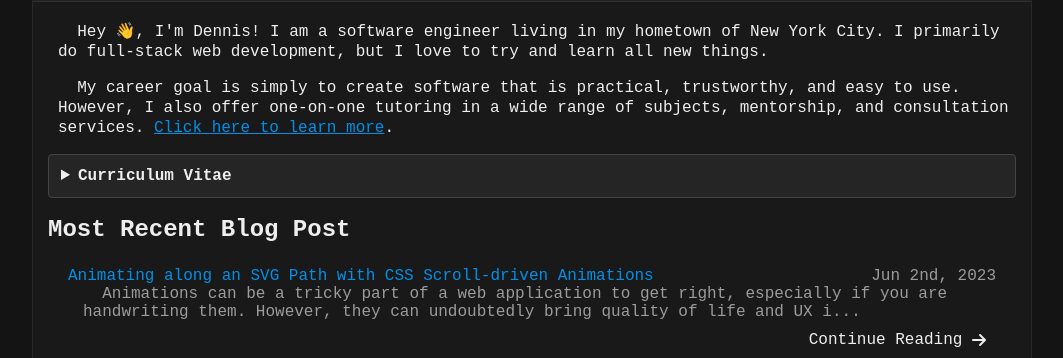
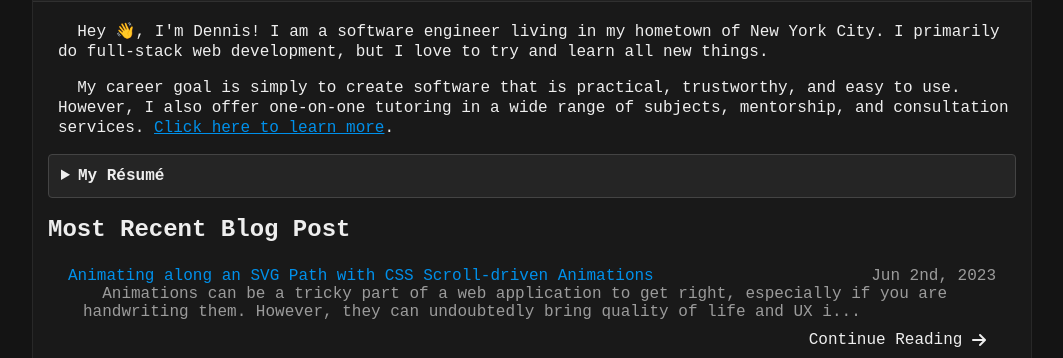
Before and after one commit to denk0403/denk0403.github.io, a Jekyll site: the page built from index.html, in a window 1280 px wide. Shown: the part 305-663 px from the top of the page, without its empty margins (108-1171 px from the left). Built offline with Jekyll 4.4.1, drawn with Linux system fonts in a browser that asks for light colours; nearby versions of some CDN libraries.

Commit message:
Revert "update résumé section to use "Curriculum Vitae" and change iframe source"
This reverts commit 49ed3b52c1e54f7006b41ae9d95691e742a02249.

```diff
--- a/index.html
+++ b/index.html
@@ -104,12 +104,12 @@
 			</p>
 		</section>
 		<section class="section resume" aria-labelledby="resume-summary">
-			<details class="details" title="Click to toggle CV view."
+			<details class="details" title="Click to toggle résumé view."
 				ontoggle="event.currentTarget.scrollIntoView({behavior: 'smooth', block: 'center'})">
-				<summary id="resume-summary" class="summary">Curriculum Vitae</summary>
+				<summary id="resume-summary" class="summary">My Résumé</summary>
 				<iframe loading="lazy" class="pdf" width="100%" allow="autoplay" referrerpolicy="no-referrer"
-					src="https://drive.google.com/file/d/1uEMetnaAFjUtxTqzmcGwo3M8OBa3x_oc/preview"
-					title="Curriculum Vitae"></iframe>
+					src="https://drive.google.com/file/d/1eZQ0Yn73pKYJGyXcpFIU6mLdBr8P9PSI/preview"
+					title="My Résumé"></iframe>
 			</details>
 		</section>
 		<section class="section recent-post">
```
